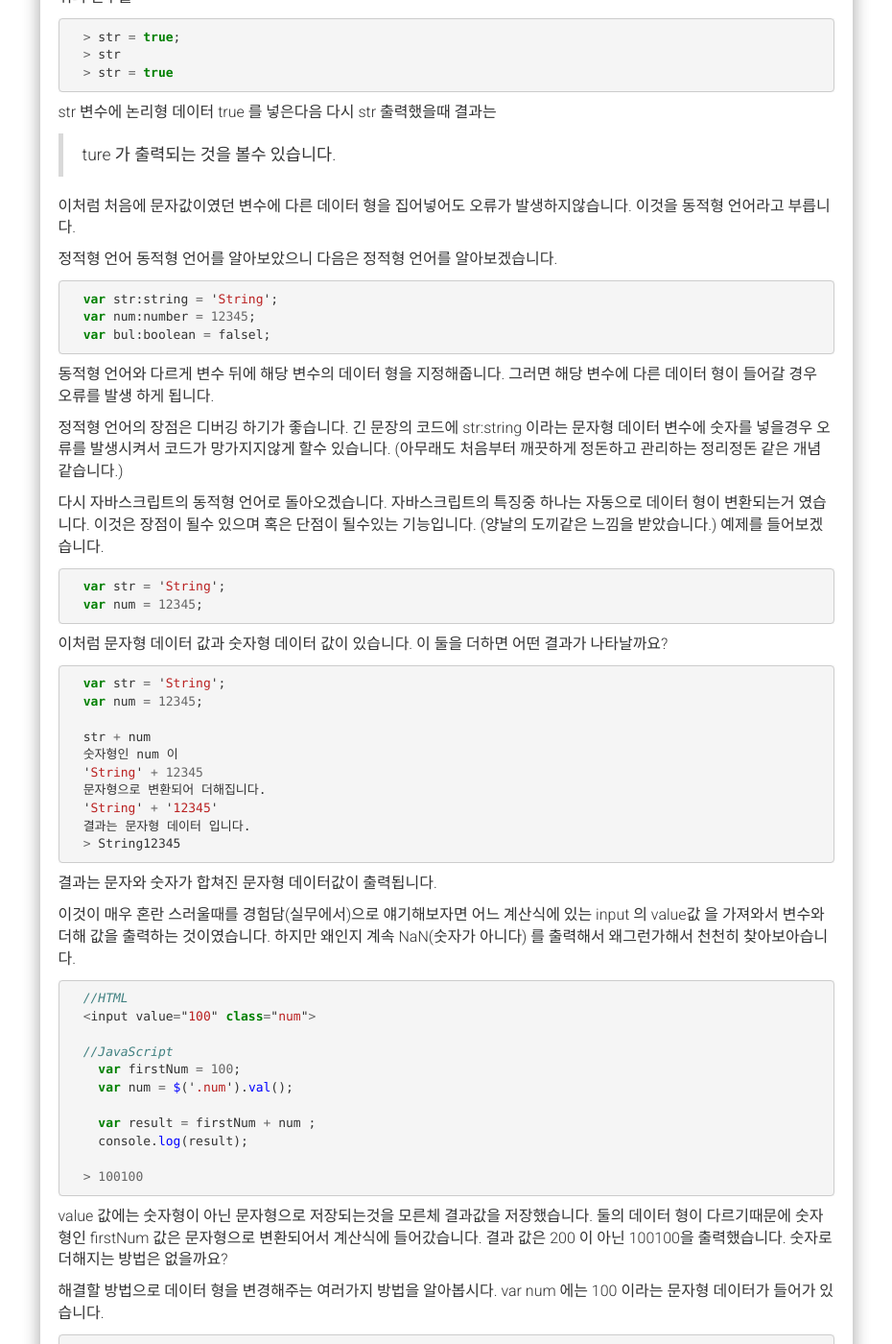
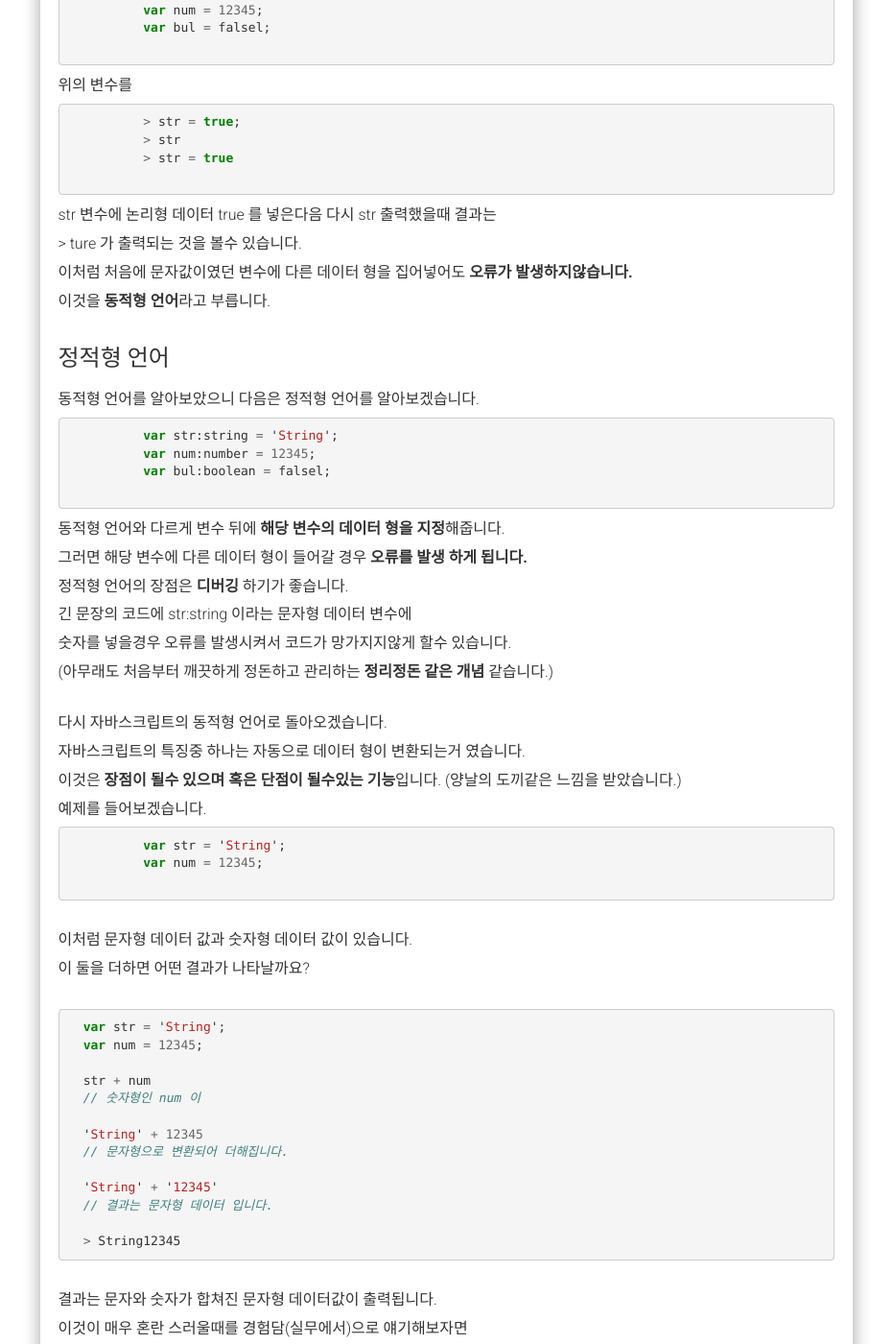
Before and after one commit to alalstjr/promote.github.io, a Jekyll site: the page built from _posts/2018-08-29-JavaScript 데이터 유형.md, in a window 1280 px wide and 1400 px high, scrolled down 431 px. Shown: the whole window at 96% size, without its empty margins (321-1251 px from the left). Built offline with Jekyll 4.4.1, drawn with Linux system fonts in a browser that asks for light colours; nearby versions of some CDN libraries; our own code applies the rules of GitHub Pages for plain Markdown files; comment, search, counter and statistics services are not loaded; some of the changed text lies outside the part shown.

Commit message:
Update 2018-08-29-JavaScript 데이터 유형.md

```diff
--- a/_posts/2018-08-29-JavaScript 데이터 유형.md
+++ b/_posts/2018-08-29-JavaScript 데이터 유형.md
@@ -1,186 +1,201 @@
-JavaScript 는 동적형 언어 입니다.
-이것은 변수를 선언할 때 데이터 형을 지정할 필요가 없고
-데이터 형이 스크립트 실행 도중 필요할때 자동으로 변환하는것을 의미합니다.
+<div class="box">
+	<div class="small-title">JavaScript 는 동적형 언어 입니다.</div>
+	<p>이것은 변수를 선언할 때 데이터 형을 지정할 필요가 없고</p>
+	<p>데이터 형이 스크립트 실행 도중 필요할때 <strong>자동으로 변환하는것</strong>을 의미합니다.</p>
+</div>
 
-예제를 들어보겠습니다.
-{% highlight javascript %}
-  var str = 'String';
-  var num = 12345;
-  var bul = falsel;
-{% endhighlight %}
-위의 변수를
-{% highlight javascript %}
-  > str = true;
-  > str
-  > str = true
-{% endhighlight %}
-str 변수에 논리형 데이터 true 를 넣은다음 다시 str 출력했을때 결과는
-> ture 가 출력되는 것을 볼수 있습니다.
+<div class="box">
+	<p>예제를 들어보겠습니다.</p>
+	{% highlight javascript %}
+	  var str = 'String';
+	  var num = 12345;
+	  var bul = falsel;
+	{% endhighlight %}
+	<p>위의 변수를</p>
+	{% highlight javascript %}
+	  > str = true;
+	  > str
+	  > str = true
+	{% endhighlight %}
+	<p>str 변수에 논리형 데이터 true 를 넣은다음 다시 str 출력했을때 결과는</p>
+	<p>> ture 가 출력되는 것을 볼수 있습니다.</p>
+	<p>이처럼 처음에 문자값이였던 변수에 다른 데이터 형을 집어넣어도 <strong>오류가 발생하지않습니다.</strong></p>
+	<p>이것을 <strong>동적형 언어</strong>라고 부릅니다.</p>
+</div>
 
-이처럼 처음에 문자값이였던 변수에 다른 데이터 형을 집어넣어도 오류가 발생하지않습니다.
-이것을 동적형 언어라고 부릅니다.
+<div class="box">
+	<div class="small-title">정적형 언어</div>
+	<p>동적형 언어를 알아보았으니 다음은 정적형 언어를 알아보겠습니다.</p>
+	{% highlight javascript %}
+	  var str:string = 'String';
+	  var num:number = 12345;
+	  var bul:boolean = falsel;
+	{% endhighlight %}
+	<p>동적형 언어와 다르게 변수 뒤에 <strong>해당 변수의 데이터 형을 지정</strong>해줍니다.</p>
+	<p>그러면 해당 변수에 다른 데이터 형이 들어갈 경우 <strong>오류를 발생 하게 됩니다.</strong></p>
+	<p>정적형 언어의 장점은 <strong>디버깅</strong> 하기가 좋습니다.</p>
+	<p>긴 문장의 코드에 str:string 이라는 문자형 데이터 변수에</p>
+	<p>숫자를 넣을경우 오류를 발생시켜서 코드가 망가지지않게 할수 있습니다.</p>
+	<p>(아무래도 처음부터 깨끗하게 정돈하고 관리하는 <strong>정리정돈 같은 개념</strong> 같습니다.)</p>
+</div>
 
-정적형 언어
-동적형 언어를 알아보았으니 다음은 정적형 언어를 알아보겠습니다.
+<div class="box">
+	<p>다시 자바스크립트의 동적형 언어로 돌아오겠습니다.</p>
+	<p>자바스크립트의 특징중 하나는 자동으로 데이터 형이 변환되는거 였습니다.</p>
+	<p>이것은 <strong>장점이 될수 있으며 혹은 단점이 될수있는 기능</strong>입니다. (양날의 도끼같은 느낌을 받았습니다.)</p>
+	<p>예제를 들어보겠습니다.</p>
+	{% highlight javascript %}
+	  var str = 'String';
+	  var num = 12345;
+	{% endhighlight %}
+</div>
 
-{% highlight javascript %}
-  var str:string = 'String';
-  var num:number = 12345;
-  var bul:boolean = falsel;
-{% endhighlight %}
+<div class="box">
+	<p>이처럼 문자형 데이터 값과 숫자형 데이터 값이 있습니다.</p>
+	<p>이 둘을 더하면 어떤 결과가 나타날까요?</p>
+</div>
 
-동적형 언어와 다르게 변수 뒤에 해당 변수의 데이터 형을 지정해줍니다.
-그러면 해당 변수에 다른 데이터 형이 들어갈 경우 오류를 발생 하게 됩니다.
-
-정적형 언어의 장점은 디버깅 하기가 좋습니다.
-긴 문장의 코드에 str:string 이라는 문자형 데이터 변수에
-숫자를 넣을경우 오류를 발생시켜서 코드가 망가지지않게 할수 있습니다.
-(아무래도 처음부터 깨끗하게 정돈하고 관리하는 정리정돈 같은 개념 같습니다.)
-
-
-다시 자바스크립트의 동적형 언어로 돌아오겠습니다.
-자바스크립트의 특징중 하나는 자동으로 데이터 형이 변환되는거 였습니다.
-이것은 장점이 될수 있으며 혹은 단점이 될수있는 기능입니다. (양날의 도끼같은 느낌을 받았습니다.)
-예제를 들어보겠습니다.
-{% highlight javascript %}
-  var str = 'String';
-  var num = 12345;
-{% endhighlight %}
-
-이처럼 문자형 데이터 값과 숫자형 데이터 값이 있습니다.
-이 둘을 더하면 어떤 결과가 나타날까요?
-
+<div class="box">
 {% highlight javascript %}
   var str = 'String';
   var num = 12345;
 
   str + num
-  숫자형인 num 이
+  // 숫자형인 num 이
+
   'String' + 12345
-  문자형으로 변환되어 더해집니다.
+  // 문자형으로 변환되어 더해집니다.
+
   'String' + '12345'
-  결과는 문자형 데이터 입니다.
+  // 결과는 문자형 데이터 입니다.
+
   > String12345
 {% endhighlight %}
-
-결과는 문자와 숫자가 합쳐진 문자형 데이터값이 출력됩니다.
-
-이것이 매우 혼란 스러울때를 경험담(실무에서)으로 얘기해보자면
-어느 계산식에 있는 input 의 value값 을 가져와서 변수와 더해 값을 출력하는 것이였습니다.
-하지만 왜인지 계속 NaN(숫자가 아니다) 를 출력해서 왜그런가해서 천천히 찾아보아습니다.
-{% highlight javascript %}
-  //HTML
-  <input value="100" class="num">
-
-  //JavaScript
-    var firstNum = 100;
-    var num = $('.num').val();
-
-    var result = firstNum + num ;
-    console.log(result);
-
-  > 100100
-{% endhighlight %}
-value 값에는 숫자형이 아닌 문자형으로 저장되는것을 모른체 결과값을 저장했습니다.
-둘의 데이터 형이 다르기때문에 숫자형인 firstNum 값은 문자형으로 변환되어서 계산식에 들어갔습니다.
-결과 값은 200 이 아닌 100100을 출력했습니다.
-숫자로 더해지는 방법은 없을까요?
-
-해결할 방법으로 데이터 형을 변경해주는 여러가지 방법을 알아봅시다.
-var num 에는 100 이라는 문자형 데이터가 들어가 있습니다.
-{% highlight javascript %}
-  var num = "100";
-  > num
-  > "100"
-  var num = Number(num);
-  > num
-  > 100
-{% endhighlight %}
-이렇게 Number() 의 함수를 사용하여 데이터형을 숫자로 바꿔주는 방법도 있으며
-{% highlight javascript %}
-  var num = "100";
-  > +num;
-  > 100
-  > num  - 0;
-  > 100
-  ..* / ..곱하기 나누기 등등
-{% endhighlight %}
-등등 문자형에 연산식을 넣으면 숫자형으로 자동 변환 됩니다.
-실무에서 다른 사람이 만든 코드를 보았을때
->num - 0; 이라는 코드를 처음보았다면 "왜 이런코드가 여기 들어가있지? 어차피 결과는 num 값이잔아?"
-문자형인 num 을 숫자형으로 바꿔주는 코드라는것을 모른체 필요없다는 생각에 지운다면 코드는 망가질것입니다.
-
-만약에 문자형이 들어간 데이터형을 Number() 로 변환할경우 무슨일이 일어날까요?
-{% highlight javascript %}
-  var num = "num100";
-  > Number(num);
-  > NaN
-{% endhighlight %}
-변수의 값에 문자가 포함되어있어 NaN(숫자가 아니다) 라는 구문이 출력됩니다.
-
-문자 값을 숫자로 변경할 경우
-<div class="pro-txt">
-	<a href="https://developer.mozilla.org/ko/docs/Web/JavaScript/Reference/Global_Objects/parseInt" target="_blank">parseInt(string,radix), parseFloat(string,radix) 함수 를 이용하여 데이터 형을 변경할 수 있습니다. - MDN</a>
 </div>
 
-{% highlight javascript %}
-  var num = "100num";
-  > parseInt(num,10);
-  > 100
+<div class="box">
+	<p>결과는 문자와 숫자가 합쳐진 문자형 데이터값이 출력됩니다.</p>
+	<p>이것이 매우 혼란 스러울때를 경험담(실무에서)으로 얘기해보자면</p>
+	<p>어느 계산식에 있는 input 의 value값 을 가져와서 변수와 더해 값을 출력하는 것이였습니다. </p>
+	<p>하지만 왜인지 계속 NaN(숫자가 아니다) 를 출력해서 왜그런가해서 천천히 찾아보아습니다.</p>
+	{% highlight javascript %}
+	 // HTML
+	 <input value="100" class="num">
 
-  var num_s = "100.21num";
-  > parseFloat(num_s,10);
-  > 100.21
-{% endhighlight %}
+	 // JavaScript
+	 var firstNum = 100;
+	 var num = $('.num').val();
 
-parse 는 '해석한다' 라는 의미를 가지고 있으며
-Int 는 'Integer = 정수', Float 는 'Float = 실수' 를 의미합니다.
-뒤에있는 10 은 10진수를 의미하며 일반적으로 많이 사용합니다.
+	 var result = firstNum + num ;
+	 console.log(result);
 
-논리형 데이터로 변경하는 경우
-{% highlight javascript %}
-  var str = 'String';
-  var num = 12345;
-  var bul = falsel;
-  var fun = function(){};
-  var list = [1,2,3];
-  var obj = {};
-{% endhighlight %}
+	 > 100100
+	{% endhighlight %}
+	<p>value 값에는 숫자형이 아닌 문자형으로 저장되는것을 모른체 결과값을 저장했습니다.</p>
+	<p>둘의 데이터 형이 다르기때문에 숫자형인 firstNum 값은 문자형으로 변환되어서 계산식에 들어갔습니다.</p>
+	<p>결과 값은 200 이 아닌 100100을 출력했습니다. </p>
+	<p>숫자로 더해지는 방법은 없을까요?</p>
+</div>
 
-논리형으로 변경하는 경우는 Boolean(str)
-{% highlight javascript %}
-  Boolean(str)
-  > true
+<div class="box">
+	<p>해결할 방법으로 데이터 형을 변경해주는 여러가지 방법을 알아봅시다.</p>
+	<p>var num 에는 100 이라는 문자형 데이터가 들어가 있습니다.</p>
+	{% highlight javascript %}
+	  var num = "100";
+	  > num
+	  > "100"
+	  var num = Number(num);
+	  > num
+	  > 100
+	{% endhighlight %}
+	<p>이렇게 Number() 의 함수를 사용하여 데이터형을 숫자로 바꿔주는 방법도 있으며</p>
+	{% highlight javascript %}
+	  var num = "100";
+	  > +num;
+	  > 100
+	  > num  - 0;
+	  > 100
+	  ..* / ..곱하기 나누기 등등
+	{% endhighlight %}
+	<p>등등 문자형에 연산식을 넣으면 숫자형으로 자동 변환 됩니다.</p>
+	<p>실무에서 다른 사람이 만든 코드를 보았을때</p>
+	<p>>num - 0; 이라는 코드를 처음보았다면 "왜 이런코드가 여기 들어가있지? 어차피 결과는 num인 100 이잔아?"</p>
+	<p>문자형인 num 을 <strong>숫자형으로 바꿔주는 코드라는것을 모른체</strong> 필요없다는 생각에 지운다면 코드는 망가질것입니다.</p>
+</div>
 
-  Boolean(num)
-  > true
+<div class="box">
+	<p>만약에 문자형이 들어간 데이터형을 Number() 로 변환할경우 무슨일이 일어날까요?</p>
+	{% highlight javascript %}
+	  var num = "num100";
+	  > Number(num);
+	  > NaN
+	{% endhighlight %}
+	<p>변수의 값에 문자가 포함되어있어 NaN(숫자가 아니다) 라는 구문이 출력됩니다.</p>
+	<p>문자 값을 숫자로 변경할 경우</p>
+	<div class="pro-txt">
+		<a href="https://developer.mozilla.org/ko/docs/Web/JavaScript/Reference/Global_Objects/parseInt" target="_blank">parseInt(string,radix), parseFloat(string,radix) 함수 를 이용하여 데이터 형을 변경할 수 있습니다. - MDN</a>
+	</div>
+</div>
 
-  Boolean(bul)
-  > true
+<div class="box">
+	{% highlight javascript %}
+	  var num = "100num";
+	  > parseInt(num,10);
+	  > 100
 
-  Boolean(fun)
-  > true // 함수도 논리형으로 인식합니다.
+	  var num_s = "100.21num";
+	  > parseFloat(num_s,10);
+	  > 100.21
+	{% endhighlight %}
 
-  Boolean(list)
-  > true // 배열도 논리형으로 인식합니다.
+	<p>parse 는 '해석한다' 라는 의미를 가지고 있으며</p>
+	<p>Int 는 'Integer = 정수', Float 는 'Float = 실수' 를 의미합니다.</p>
+	<p>뒤에있는 10 은 10진수를 의미하며 일반적으로 많이 사용합니다.</p>
 
-  Boolean(obj)
-  > true // 오브젝트도 논리형으로 인식합니다.
+	<p>논리형 데이터로 변경하는 경우</p>
+	{% highlight javascript %}
+	  var str = 'String';
+	  var num = 12345;
+	  var bul = falsel;
+	  var fun = function(){};
+	  var list = [1,2,3];
+	  var obj = {};
+	{% endhighlight %}
 
-  !!bul
-  > true
+	<p>논리형으로 변경하는 경우는 Boolean(str)</p>
+	{% highlight javascript %}
+	  Boolean(str)
+	  > true
 
-  !str
-  > false // ! 하나는 부정을 의미합니다. (반대)
+	  Boolean(num)
+	  > true
 
-  Boolean(' ')
-  > true // 공백은 참을 의미합니다.
-{% endhighlight %}
+	  Boolean(bul)
+	  > true
 
-논리형으로 변경하는 경우 고질적인 문제에 주의해야 합니다.
-Boolean() 에 1 을 넣어도 -1 을 넣어도 글자는 넣어도 전부 true 값을 출력했습니다.
+	  Boolean(fun)
+	  > true // 함수도 논리형으로 인식합니다.
 
-{% highlight javascript %}
+	  Boolean(list)
+	  > true // 배열도 논리형으로 인식합니다.
+
+	  Boolean(obj)
+	  > true // 오브젝트도 논리형으로 인식합니다.
+
+	  !!bul
+	  > true
+
+	  !str
+	  > false // ! 하나는 부정을 의미합니다. (반대)
+
+	  Boolean(' ')
+	  > true // 공백은 참을 의미합니다.
+	{% endhighlight %}
+
+	논리형으로 변경하는 경우 고질적인 문제에 주의해야 합니다.
+	Boolean() 에 1 을 넣어도 -1 을 넣어도 글자는 넣어도 전부 true 값을 출력했습니다.
+
+	{% highlight javascript %}
 Boolean(0)
 > false
 
@@ -204,3 +219,4 @@
 한꺼번에 모아서 정리하자면
 !!0 , !!'', !!null, !!undefined
 는 전부 false 를 출력합니다.
+</div>
```
